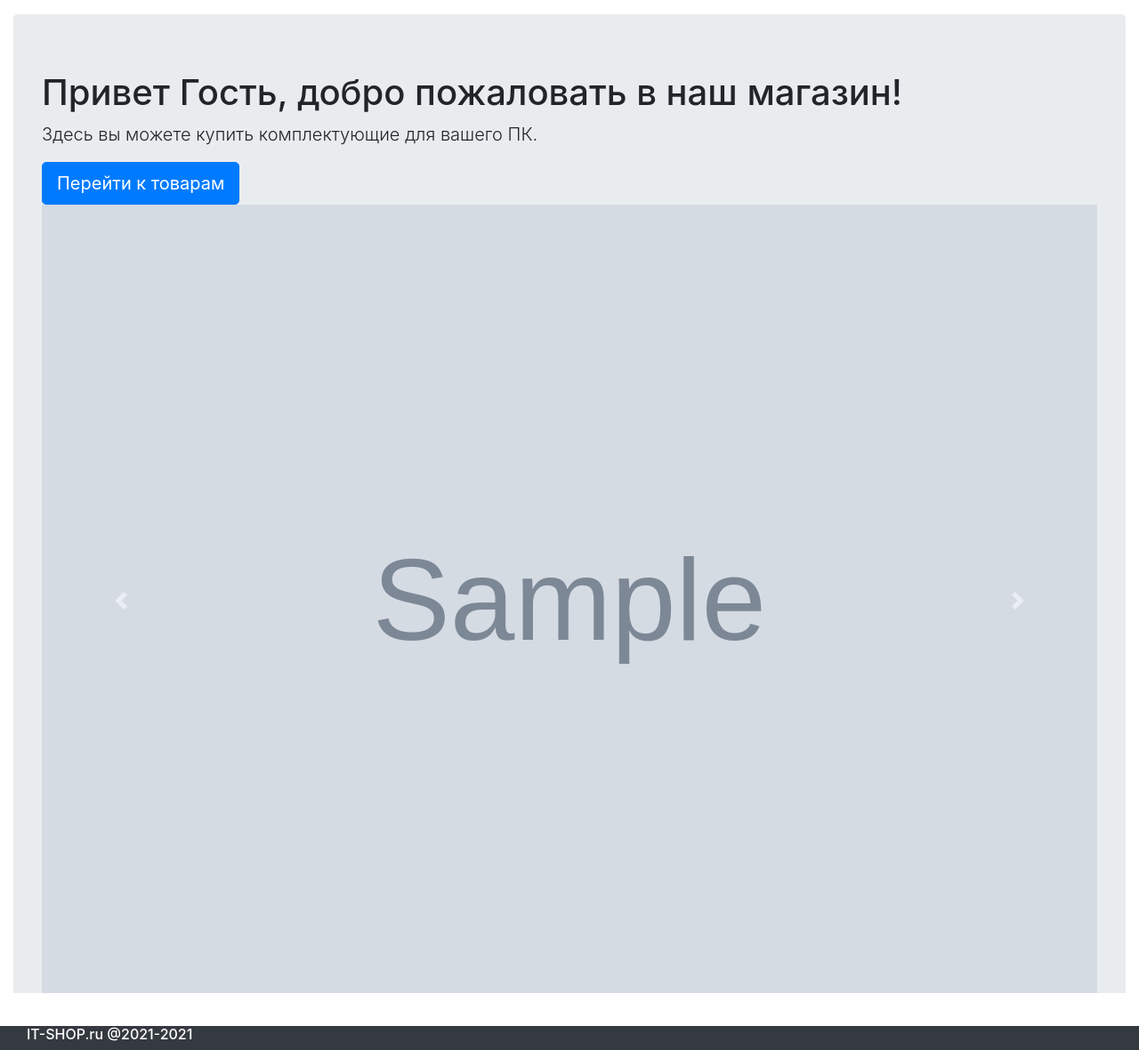
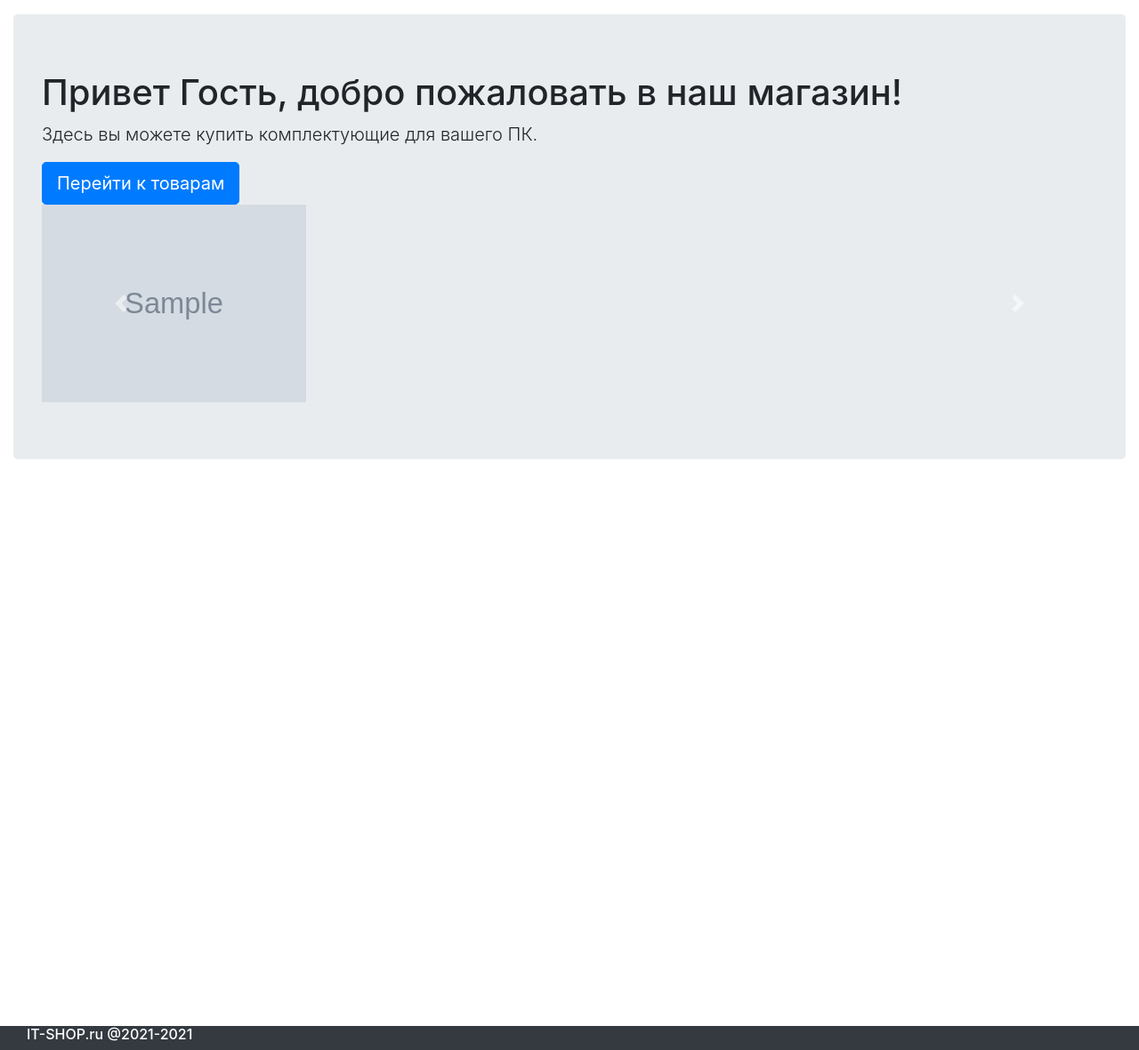
Before and after one commit to REDxEYE/Temp_repo, a Django app: page /shop/home/ in a window 1280 px wide. Shown: the part 56-1236 px from the top of the page at 89% size. Run offline with Django 3.2, Linux system fonts and the light colour scheme; tables that the repository leaves empty hold one stand-in row (values such as "Sample post"); grey boxes marked "Sample" are stand-in pictures; some libraries are stand-ins or nearby versions.

Commit message:
image width fix

```diff
--- a/templates/online_shop/home.html
+++ b/templates/online_shop/home.html
@@ -9,12 +9,12 @@
         <div id="last_10_added" class="carousel slide" data-ride="carousel">
             <div class="carousel-inner" role="listbox">
                 <div class="carousel-item active">
-                    <img class="d-block w-100" src="{{ active.image.url }}" data-src="{{ active.image.url }}"
+                    <img class="d-block w-25" src="{{ active.image.url }}" data-src="{{ active.image.url }}"
                          alt="{{ active.shot_desc }}">
                 </div>
                 {% for item in other %}
                     <div class="carousel-item">
-                        <img class="d-block w-100" src="{{ item.image.url }}" data-src="{{ item.image.url }}"
+                        <img class="d-block w-25" src="{{ item.image.url }}" data-src="{{ item.image.url }}"
                              alt="{{ item.shot_desc }}">
                     </div>
                 {% endfor %}
```
